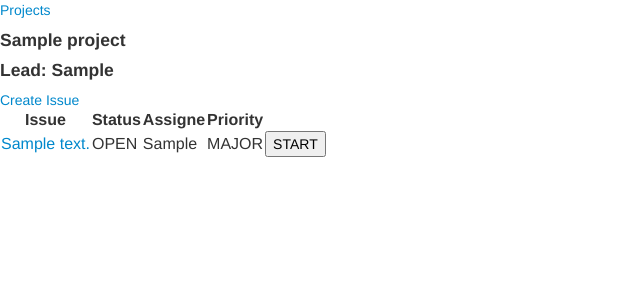
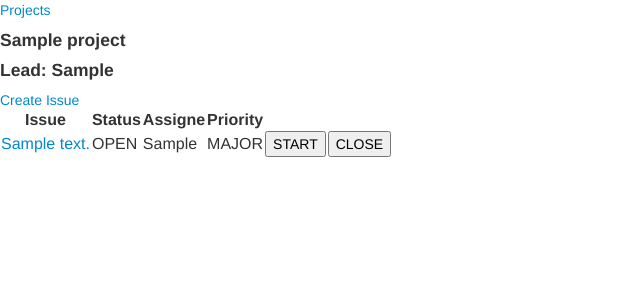
Before and after one commit to nelly-hateva/python-project, a Django app: page /projects/1/ in a window 1280 px wide. Shown: the top 300 px of the page, without its empty margins (0-640 px from the left). Run offline with Django 3.2, Linux system fonts and the light colour scheme; tables that the repository leaves empty hold one stand-in row (values such as "Sample post"); parts of the project's set-up code (start-up, migrations or seed data) failed here and were passed over.

Commit message:
stop and close form

```diff
--- a/projects/templates/projects/detail.html
+++ b/projects/templates/projects/detail.html
@@ -31,12 +31,21 @@
           <td> <input type='submit' value='START'> </td>
         </form>
         {% elif issue.status == 'IN_PROGRESS' %}
-        <td> <input type='submit' value='STOP'> </td>
+         <form action="{% url 'projects:stop' issue.id %}" method="post"> {% csrf_token %}
+          <td> <input type='submit' value='STOP'> </td>
+        </form>
         {% elif issue.status == 'RESOLVED' %}
-        <td> <input type='submit' value='START'> </td>
+         <form action="{% url 'projects:start' issue.id %}" method="post"> {% csrf_token %}
+          <td> <input type='submit' value='START'> </td>
+        </form>
         {% elif issue.status == 'REOPENED' %}
-        <td> <input type='submit' value='STOP'> </td>
+        <form action="{% url 'projects:stop' issue.id %}" method="post"> {% csrf_token %}
+          <td> <input type='submit' value='STOP'> </td>
+        </form>
         {% endif %}
+         <form action="{% url 'projects:close' issue.id %}" method="post"> {% csrf_token %}
+          <td> <input type='submit' value='CLOSE'> </td>
+        </form>
       </tr>
     {% endfor %}
   </table>
--- a/projects/urls.py
+++ b/projects/urls.py
@@ -12,4 +12,6 @@ urlpatterns = patterns('',
     url(r'^add_issue/(?P<pk>\d+)/$', views.AddIssueView.as_view(url='/projects'), name='add_issue'),
     url(r'^issue/(?P<pk>\d+)/$', views.DetailIssueView.as_view(), name='issue'),
     url(r'^start/(?P<pk>\d+)/$', views.StartIssueView.as_view(), name='start'),
+    url(r'^stop/(?P<pk>\d+)/$', views.StopIssueView.as_view(), name='stop'),
+    url(r'^close/(?P<pk>\d+)/$', views.CloseIssueView.as_view(), name='close'),
 )
--- a/projects/views.py
+++ b/projects/views.py
@@ -87,3 +87,11 @@ class DetailIssueView(generic.DetailView):
 
 class StartIssueView(generic.View):
     pass
+
+
+class StopIssueView(generic.View):
+    pass
+
+
+class CloseIssueView(generic.View):
+    pass
```
